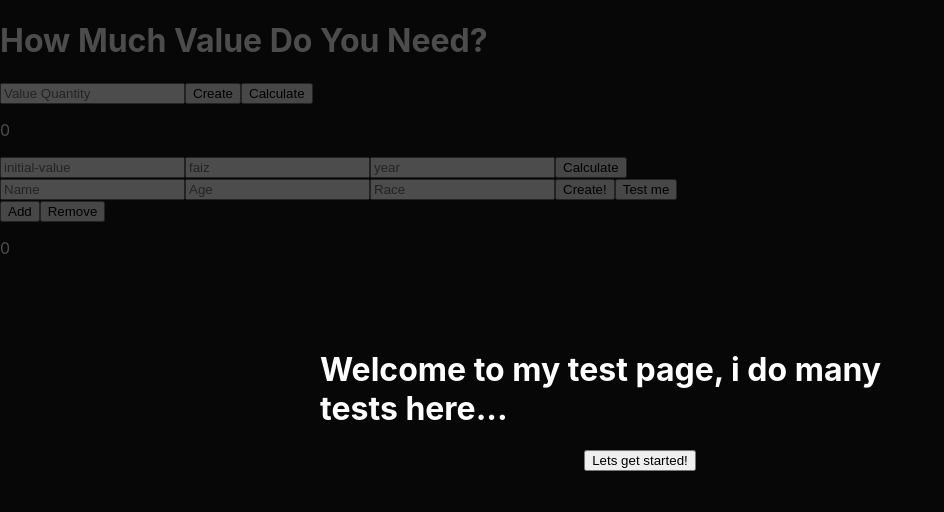
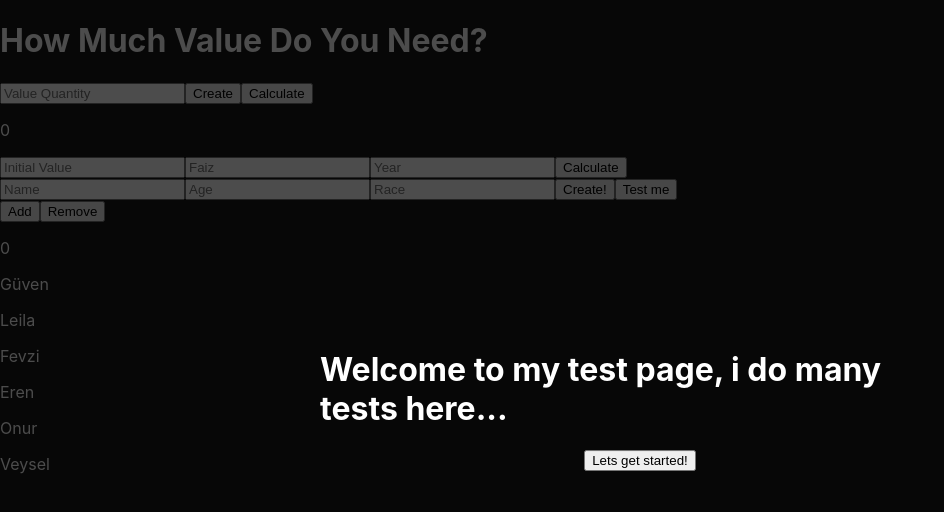
Before and after one commit to guvenfazli/To-Do-List-w-React, a React (Create React App) app in the folder theater/: page / in a window 1280 px wide. Shown: the top 512 px of the page, without its empty margins (0-944 px from the left). Built offline with nearby package versions, Linux system fonts and the light colour scheme.

Commit message:
Synthetic Data Created

```diff
--- a/theater/src/App.jsx
+++ b/theater/src/App.jsx
@@ -2,6 +2,15 @@ import './App.css';
 import { useState } from 'react';
 import Welcome from './Components/Welcome';
 
+
+const workerList = [
+  {id: 1 ,name: 'Güven', age: 24, position: 'Software Dev.'},
+  {id: 2 , name: 'Leila', age: 21, position: 'Consultant'},
+  {id: 3 , name: 'Fevzi', age: 22, position: '3D Designer'},
+  {id: 4 , name: 'Eren', age: 16, position: 'Graphic Desinger'},
+  {id: 5 , name: 'Onur', age: 24, position: 'IT'},
+  {id: 6, name: 'Veysel', age: 24, position: 'Software Dev.'},
+]
 
 
 
@@ -165,9 +174,9 @@ function App() {
       {<p>{mean}</p>}
 
       <div className='investment-calculator'>
-        <input type="text" className='initial-value' placeholder='initial-value' onChange={(event) => getUserValues('initialValue', event.target.value)} />
-        <input type="text" className='faiz' placeholder='faiz' onChange={(event) => getUserValues('faiz', event.target.value)} />
-        <input type="text" className='year' placeholder='year' onChange={(event) => getUserValues('year', event.target.value)}/>
+        <input type="text" className='initial-value' placeholder='Initial Value' onChange={(event) => getUserValues('initialValue', event.target.value)} />
+        <input type="text" className='faiz' placeholder='Faiz' onChange={(event) => getUserValues('faiz', event.target.value)} />
+        <input type="text" className='year' placeholder='Year' onChange={(event) => getUserValues('year', event.target.value)}/>
         <button onClick={() => calculateInvestment(investment)}>Calculate</button>
 
         {!investment ? <p>Invest some!</p> :
@@ -196,6 +205,8 @@ function App() {
 
       {quant >= 10 ? <p>10+</p> : <p>{quant}</p>}
 
+      {workerList.map((row) => <p key={row.id}>{row.name}</p>)}
+
     </>
 );
 }
```
